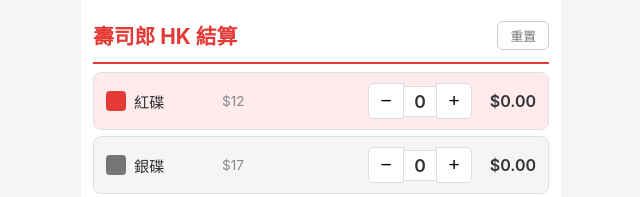
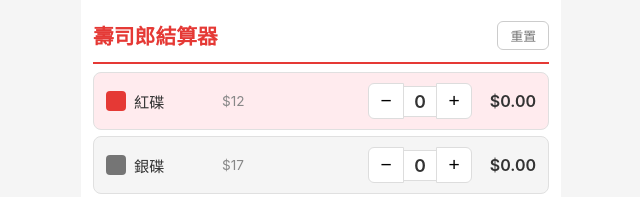
Before and after one commit to Ed-Lam-11111010010/sushiro-counter, a plain HTML site: page index.html in a window 1280 px wide. Shown: the top 197 px of the page, 319-959 px from the left. Drawn offline with Linux system fonts and the light colour scheme.

Commit message:
minor updates of the title

```diff
--- a/index.html
+++ b/index.html
@@ -93,7 +93,7 @@ body { font-family: -apple-system, BlinkMacSystemFont, "Segoe UI", Roboto, sans-
 
 <div class="container" id="app">
   <div class="header">
-    <h1>壽司郎 HK 結算</h1>
+    <h1>壽司郎結算器</h1>
     <button class="reset-btn" onclick="resetAll()">重置</button>
   </div>
 
```
Also changed, not shown: .omo/run-continuation/ses_0c5973020ffershAMuBbPnsXOH.json, sushiro-v2-demo.png (added), 7 other files.
